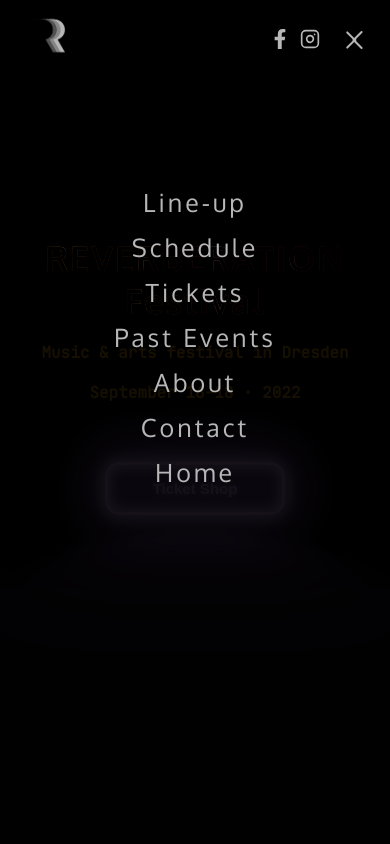
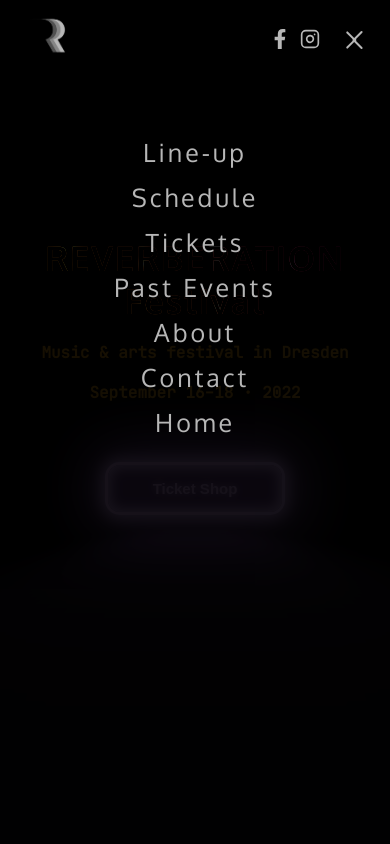
Before and after one commit to ediheid/reverberation-frontend, a React (Create React App) app: page / in a window 390 px wide. Both pictures are taken after a click on the button 354 px from the left and 40 px from the top of the page. Shown: the top 844 px of the page. Built offline with nearby package versions, Linux system fonts and the light colour scheme.

Commit message:
Reduced padding to 5rem

```diff
--- a/src/Components/Navbar/navbar.module.scss
+++ b/src/Components/Navbar/navbar.module.scss
@@ -85,7 +85,7 @@
   // justify-content: center;
   align-items: center;
 
-  padding-top: 10rem;
+  padding-top: 5rem;
 
   text-align: center;
   font-size: 2.5rem;
@@ -168,7 +168,7 @@
 }
 
 .hamburger-container {
-  z-index: 100000;
+  z-index: 10000;
 
   color: $mid-grey;
   // margin-right: 3%;
```
